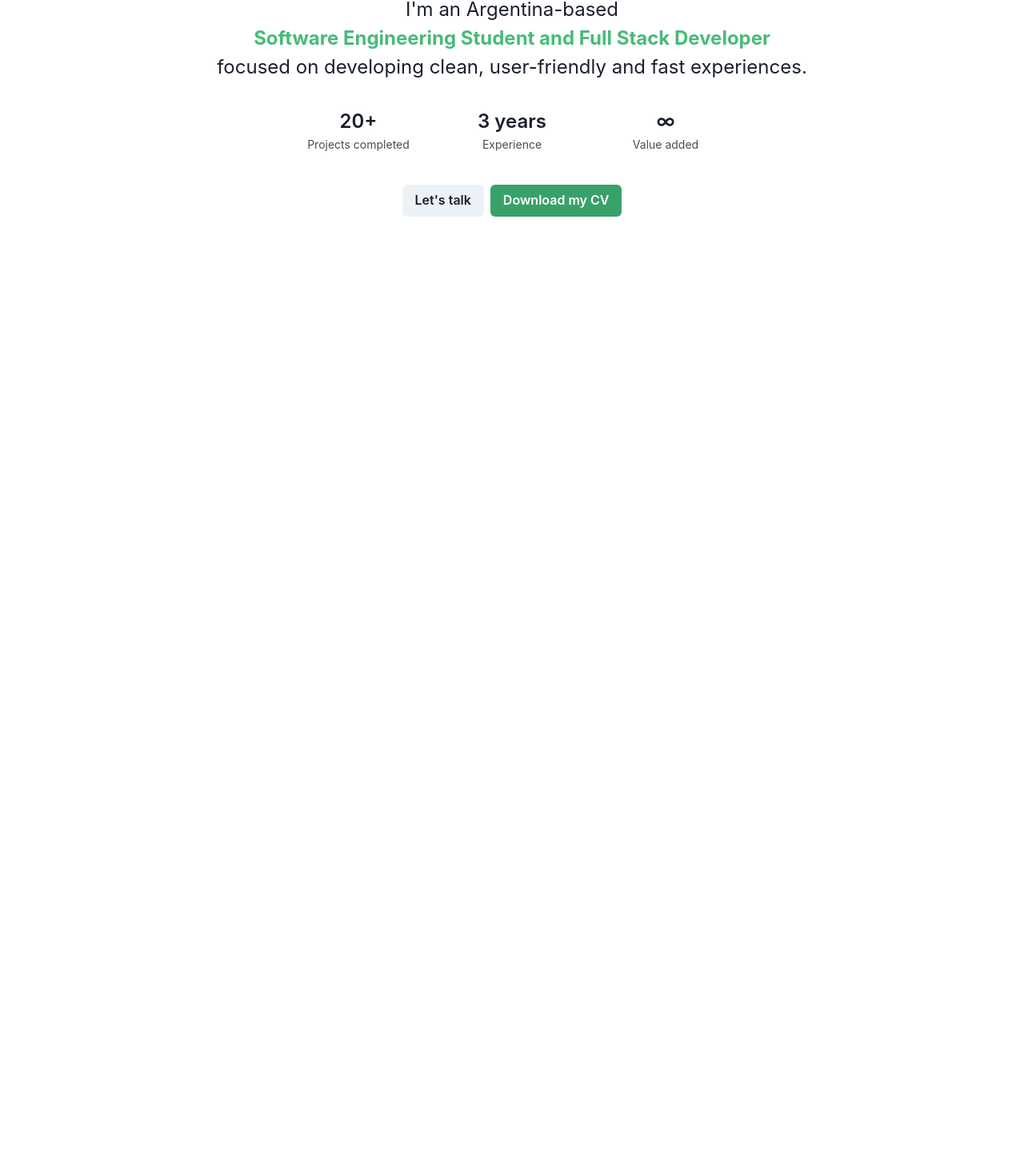
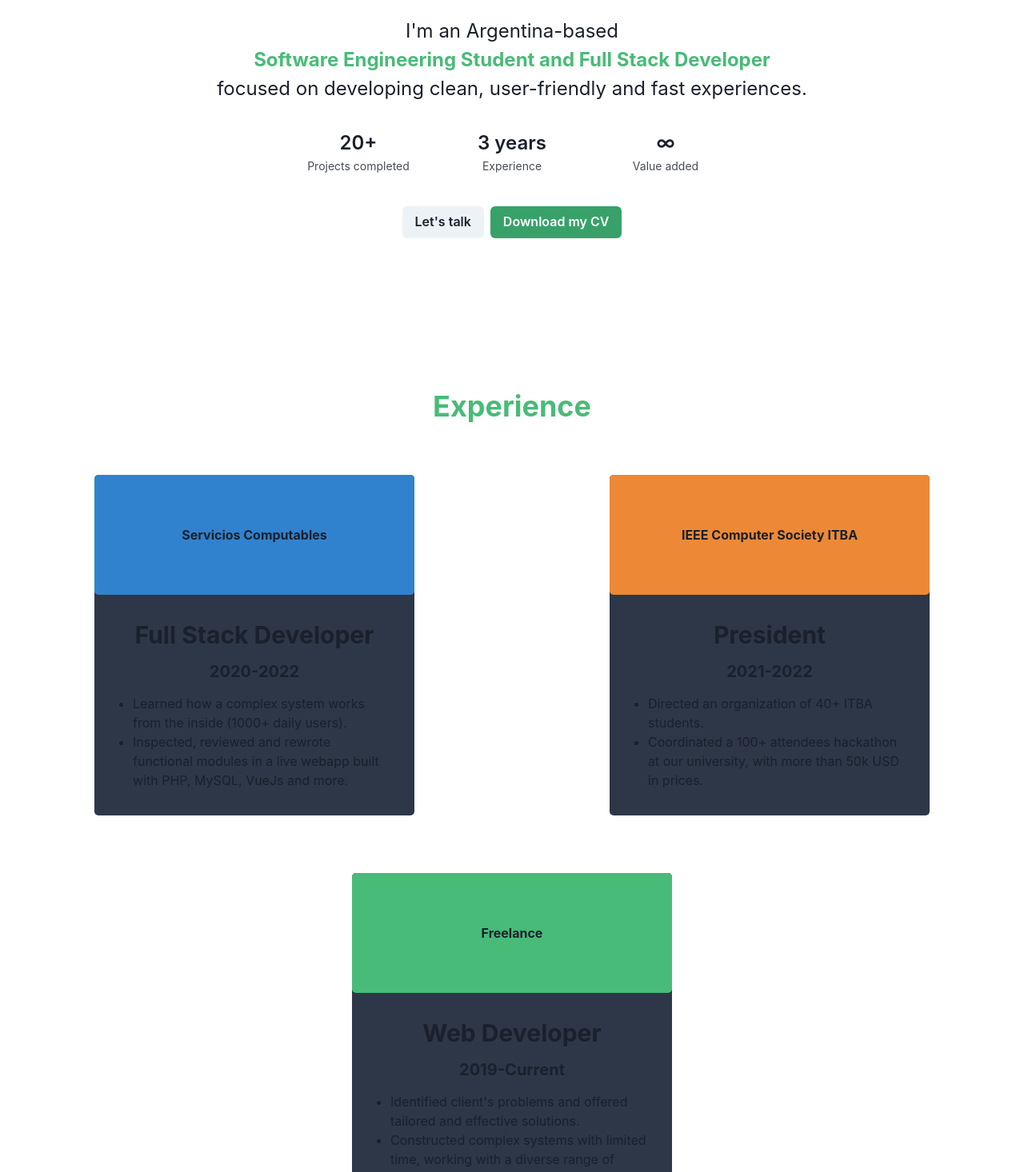
Before and after one commit to mdedeu/personal-website, a React (Create React App) app: page / in a window 1280 px wide. Shown: the part 312-1778 px from the top of the page at 80% size. Before the commit the page ends 800 px from the top, so only its background shows below. Built offline with nearby package versions, Linux system fonts and the light colour scheme.

Commit message:
Experience.tsx

```diff
--- a/src/App.tsx
+++ b/src/App.tsx
@@ -1,25 +1,20 @@
 import * as React from "react"
 import {
     ChakraProvider,
-    theme, Text, Image, Center, Button, HStack, Flex, ButtonGroup, Stat, StatLabel, StatNumber, Spacer, StatHelpText
+    theme, Text, Image, Center, Button,  Flex, ButtonGroup, Stat,  StatNumber, StatHelpText
 } from "@chakra-ui/react"
 import {Navbar} from './components/Navbar';
 import {MiddleText} from './components/MiddleText';
-import { FaLinkedin, FaGithub} from "react-icons/all";
-
+import Experience from "./components/Experience";
 
 export const App = () => (
   <ChakraProvider theme={theme}>
       <Navbar/>
+      <Flex direction="column" h="90vh">
           <Flex direction="column" justify="center" align="center">
               <Center>
                   <Image src='Marcos.png' w='200px'/>
               </Center>
-          {/*<Center m='2em'>*/}
-          {/*    <Button colorScheme='linkedin' leftIcon={<FaLinkedin />}>*/}
-          {/*        LinkedIn*/}
-          {/*    </Button>*/}
-          {/*</Center>*/}
               <MiddleText/>
           </Flex>
 
@@ -40,8 +35,8 @@ export const App = () => (
               </Flex>
           </Center>
 
-      <Center mt='2em'>
-          <ButtonGroup>
+          <Flex mt='2em' justify="center" align="center">
+              <ButtonGroup alignItems="center">
                   <Button>
                       <a href="mailto:mdedeu@itba.edu.ar">
                           Let's talk
@@ -54,6 +49,11 @@ export const App = () => (
                   </Button>
               </ButtonGroup>
 
+          </Flex>
+      </Flex>
+
+      <Center>
+          <Experience/>
       </Center>
 
   </ChakraProvider>
--- a/src/Theme.tsx
+++ b/src/Theme.tsx
@@ -1,7 +1,8 @@
 import {extendTheme} from "@chakra-ui/react";
 const theme= extendTheme({
-   styles:{
-
-   }
+      fonts: {
+         heading: `'Inter', sans-serif`,
+         body: `'Roboto', sans-serif`,
+      }
 })
 export default theme
--- /dev/null
+++ b/src/components/Experience.tsx
@@ -0,0 +1,40 @@
+import React from 'react'
+import {Flex, Heading, Wrap, WrapItem} from "@chakra-ui/react"
+import JobCard from "./JobCard";
+
+const Experience = () => {
+    return (
+        <Flex direction="column" justify="center" align="center" id="experience">
+            <Heading textColor="green.400">Experience</Heading>
+            <Wrap justify="space-around" my={8} mx="auto">
+                <WrapItem>
+                    <JobCard workplace="Servicios Computables"
+                             title="Full Stack Developer"
+                             color="blue.500"
+                             year="2020-2022"
+                             listItem1="Learned how a complex system works from the inside (1000+ daily users)."
+                             listItem2="Inspected, reviewed and rewrote functional modules in a live webapp built with PHP, MySQL, VueJs and more."/>
+                </WrapItem>
+                <WrapItem>
+                    <JobCard workplace="IEEE Computer Society ITBA"
+                             title="President"
+                             color="orange.400"
+                             year="2021-2022"
+                             listItem1="Directed an organization of 40+ ITBA students."
+                             listItem2="Coordinated a 100+ attendees hackathon at our university, with more than 50k USD in prices."/>
+                </WrapItem>
+                <WrapItem>
+                    <JobCard workplace="Freelance"
+                             color="green.400"
+                             title="Web Developer"
+                             year="2019-Current"
+                             listItem1="Identified client's problems and offered tailored and effective solutions."
+                             listItem2="Constructed complex systems with limited time, working with a diverse range of technological products and tools."/>
+
+                </WrapItem>
+                </Wrap>
+        </Flex>
+    )
+};
+
+export default Experience;
--- /dev/null
+++ b/src/components/JobCard.tsx
@@ -0,0 +1,36 @@
+import React from 'react';
+import { Flex, Heading, ListItem, Text, UnorderedList} from "@chakra-ui/react";
+
+type JobCardProps = {
+    workplace:string,
+    color:string,
+    title:string,
+    year:string,
+    listItem1:string,
+    listItem2:string
+}
+
+const JobCard = ({workplace, color, title, year, listItem1, listItem2}:JobCardProps) => {
+    return (
+        <Flex justify="center" direction="column" bgColor="gray.700" borderRadius="5px" w="400px" m={8}>
+            <Flex h="150px" bgColor={color}  borderRadius="5px">
+                <Text fontWeight="bold" m="auto">{workplace}</Text>
+            </Flex>
+            <Flex direction="column" p={8} gap={4} justify="center" align="center">
+                <Heading size="lg">{title}</Heading>
+                <Heading size="md">{year}</Heading>
+                <UnorderedList>
+                    <ListItem>
+                        {listItem1}
+                    </ListItem>
+                    <ListItem>
+                        {listItem2}
+                    </ListItem>
+                </UnorderedList>
+            </Flex>
+
+        </Flex>
+    );
+};
+
+export default JobCard;
--- a/src/components/MiddleText.tsx
+++ b/src/components/MiddleText.tsx
@@ -1,4 +1,4 @@
-import {Button, ButtonGroup, Center, Flex, Heading, Text} from "@chakra-ui/react";
+import {Center, Flex, Heading, Text} from "@chakra-ui/react";
 import * as React from "react";
 
 
--- a/src/components/Navbar.tsx
+++ b/src/components/Navbar.tsx
@@ -1,22 +1,18 @@
 import React from "react"
-import {Avatar, Box, Flex, Heading, Link, Spacer, Text} from "@chakra-ui/react"
-import {ColorModeSwitcher} from "./ColorModeSwitcher";
-
+import { Flex, Link, Text} from "@chakra-ui/react"
 export function Navbar(){
     return (
         <Flex alignItems='center' gap='40' justifyContent='center'  p={4} mb="20px">
-            {/*    <Link>*/}
-            {/*        <Text fontSize="lg" color="teal.500">About me</Text>*/}
-            {/*    </Link>*/}
-            {/*<Link>*/}
-            {/*    <Text fontSize="lg">Experience</Text>*/}
-            {/*</Link>*/}
-            {/*<Link>*/}
-            {/*    <Text fontSize="lg">Education</Text>*/}
-            {/*</Link>*/}
-            {/*<Link>*/}
-            {/*    <Text fontSize="lg">Contact</Text>*/}
-            {/*</Link>*/}
+
+            <Link  href="#experience" textDecoration="none">
+                <Text fontSize="lg">Experience</Text>
+            </Link>
+            <Link  href="#education" textDecoration="none">
+                <Text fontSize="lg">Education</Text>
+            </Link>
+            <Link   href="#contact">
+                <Text fontSize="lg">Contact</Text>
+            </Link>
         </Flex>
     )
 }
```
Also changed, not shown: public/sc.png (added). Lines whose indentation alone changed are shown as unchanged.
